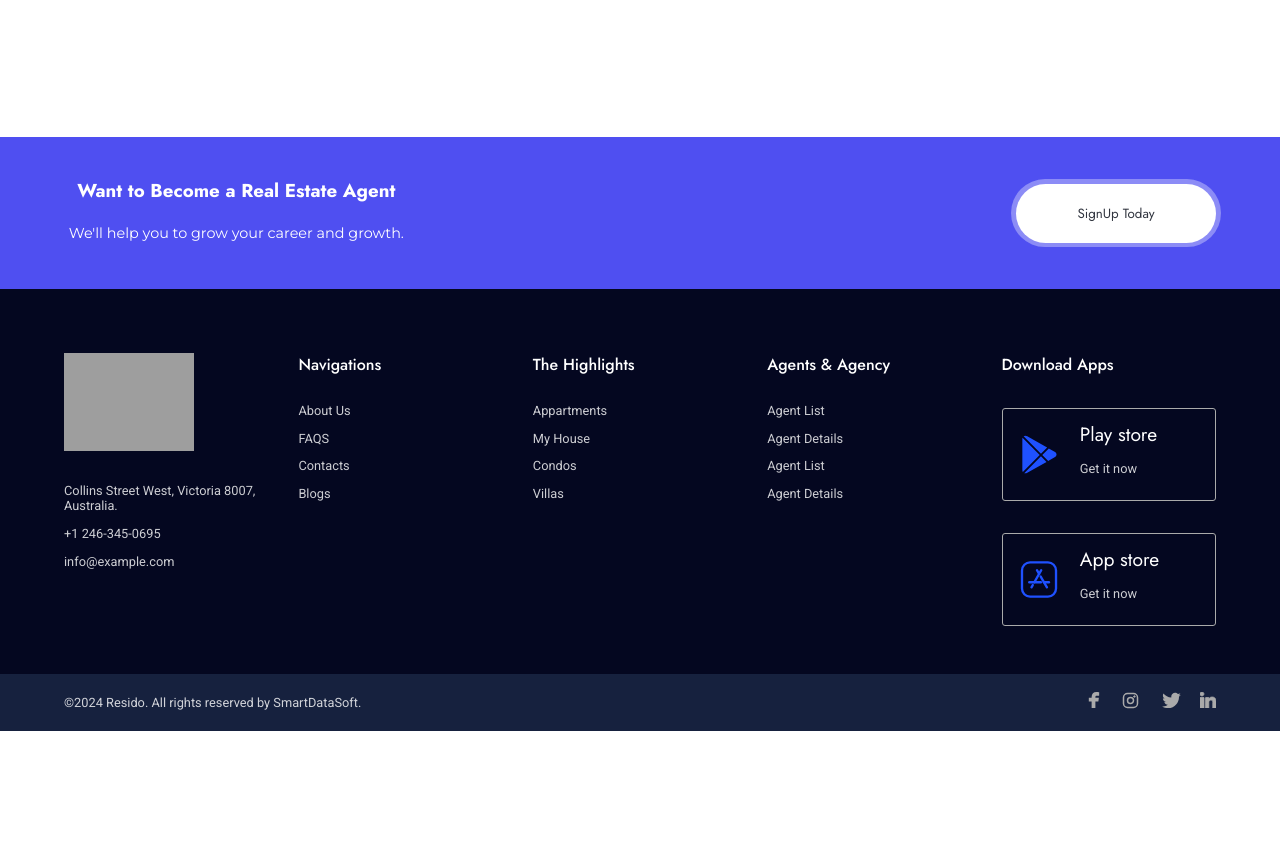
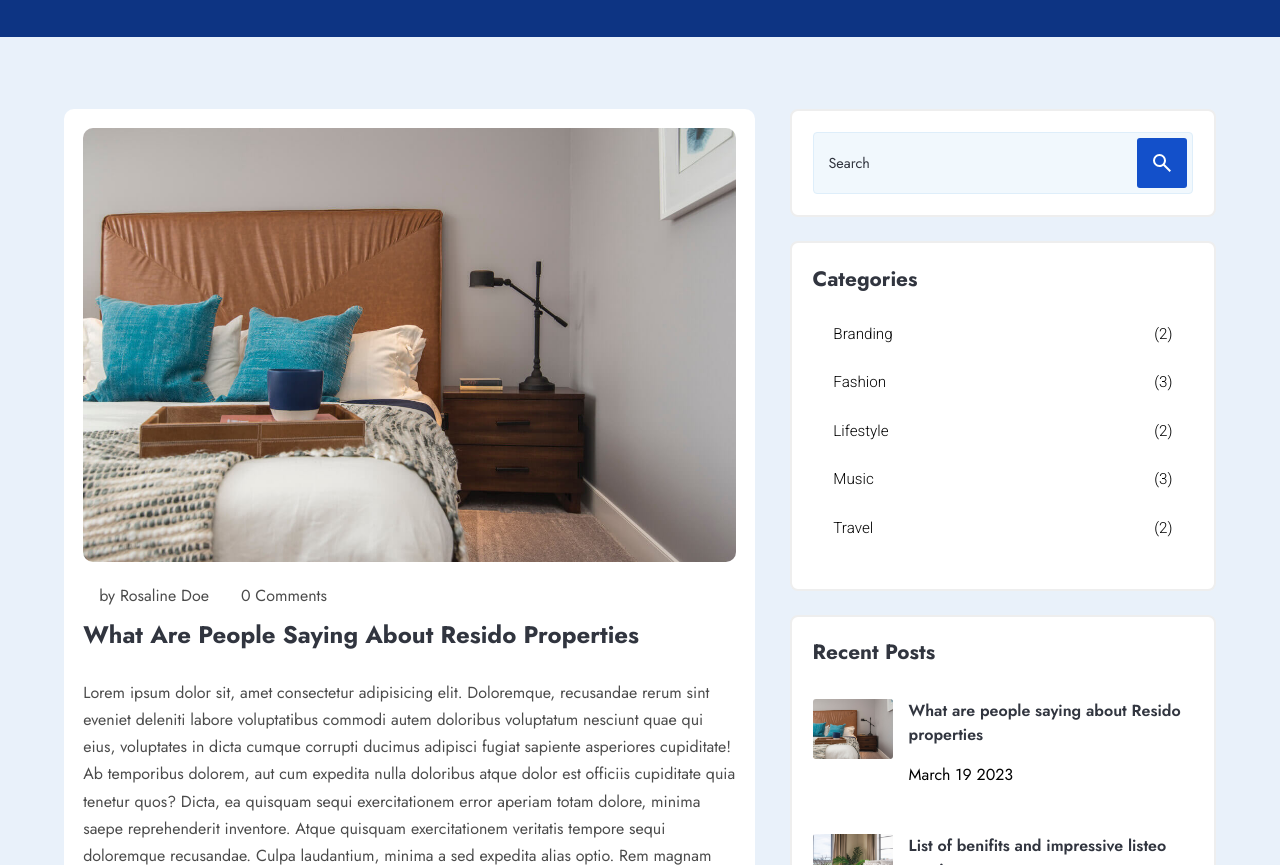
Before and after one commit to AliCamara20/Real-estate-website, a React (Vite) app: page /Real-estate-website/blogs/0 in a window 1280 px wide. Shown: the part 235-1100 px from the top of the page. Before the commit the page ends 966 px from the top, so only its background shows below. Built offline with nearby package versions, Linux system fonts and the light colour scheme; grey boxes are pictures that could not be loaded; a web font is replaced by a local one.

Commit message:
Add Blog.jsx file to navigate through various blogs

```diff
--- a/src/App.jsx
+++ b/src/App.jsx
@@ -3,12 +3,14 @@ import Home from "./Home"
 import About from "./About"
 import Blogs from "./Blogs"
 import Contact from "./Contact"
+import Blog from "./Blog"
 import { BrowserRouter, Routes, Route } from "react-router-dom"
 import Place from "./Place"
 import ErrorPage from "./ErrorPage"
 import CustomCarousel from "./Carousel"
 import PropertyList from "./PropertyList"
 import RatingStars from "./RatingStars"
+
 
 
 function App() {
@@ -25,6 +27,7 @@ function App() {
           <Route path="properties/:locationName" element = {<PropertyList/>} />
           <Route path="about" element = {<About />} />
           <Route path="blogs" element = {<Blogs />} />
+          <Route path="blogs/:blogId" element = {<Blog />} />
           <Route path="contact" element = {<Contact />} />
           <Route path="*" element = {<ErrorPage />} />
         </Route>
--- /dev/null
+++ b/src/Blog.jsx
@@ -0,0 +1,91 @@
+import { useState } from "react"
+import { blogData } from "./Data"
+import { useParams } from "react-router-dom";
+import BlogsSidebar from "./BlogsSidebar";
+import RelatedTags from "./RelatedTags";
+import SocialMediaLinks from "./SocialMediaLinks";
+const Blog = ()=> {
+    const[blogs, setBlogs] = useState(blogData);
+    const {blogId} = useParams();
+    const selectedBlog = blogs.find( blog => blog.id === Number(blogId));
+
+    return(
+
+        <section className="selected_blog_section property_list">
+            <div className="prop_list_header">
+                <div className="container">
+                <div className="header_info">
+                    <p className="header_info_title">Blog Detail</p>
+                    <p className="header_info_desc">See Our Latest news</p>
+                </div>
+                </div>
+            </div>
+            <div className="container">
+                <div className="selected_blog_detail place_info_container">
+                    <div className="selected_blog">
+                        <img src={selectedBlog.blog_img} alt="" className="selected_blog_img" />
+                        <div className="blog_writer__blog_comments">
+                            <p className="blog_writer">by Rosaline Doe</p>
+                            <p className="blog_comments">{selectedBlog.comments} Comments</p>
+                        </div>
+                        <h2 className="blog_title">{selectedBlog.title}</h2>
+                        <p className="blog_detail">
+                            Lorem ipsum dolor sit, amet consectetur adipisicing elit.
+                            Doloremque, recusandae rerum sint eveniet deleniti labore
+                            voluptatibus commodi autem doloribus voluptatum nesciunt
+                            quae qui eius, voluptates in dicta cumque corrupti ducimus
+                            adipisci fugiat sapiente asperiores cupiditate! Ab temporibus
+                            dolorem, aut cum expedita nulla doloribus atque dolor est
+                            officiis cupiditate quia tenetur quos? Dicta, ea quisquam
+                            sequi exercitationem error aperiam totam dolore, minima
+                            saepe reprehenderit inventore. Atque quisquam exercitationem
+                            veritatis tempore sequi doloremque recusandae. Culpa laudantium,
+                            minima a sed expedita alias optio. Rem magnam odio rerum?
+                            Ab, perferendis? Distinctio dolores doloribus ratione
+                            expedita a neque dignissimos, earum quas alias officiis
+                            laudantium libero?
+                        </p>
+                        <p className="blog_detail">
+                            Lorem ipsum dolor sit amet consectetur adipisicing elit.
+                            Nisi velit alias ipsam perferendis repellat, voluptatibus
+                            beatae accusantium, quis aperiam nihil sed porro hic quisquam,
+                            praesentium architecto officiis maiores consequatur eligendi
+                            vel corrupti consequuntur repellendus? Necessitatibus,
+                            aspernatur corporis labore laboriosam saepe quae sint
+                            asperiores quos commodi, pariatur ipsam modi dignissimos
+                            consectetur cupiditate! Unde, labore placeat! Itaque
+                            repellendus quasi iste impedit id.
+                        </p>
+                        <p className="blog_detail quote">
+                            <span className="quote__quote">
+                                Lorem ipsum dolor sit amet consectetur adipisicing elit.
+                                Magni dignissimos aut sapiente temporibus accusantium
+                                laborum tempore recusandae quam, molestiae dolores corporis
+                                ea perferendis eveniet dicta atque eius mollitia optio!
+                                Voluptatum?
+                            </span>
+                            <span className="quote__author">- Rosaline Pong</span>
+                        </p>
+                        <div className="related_tags__sm_links_row row">
+                            <div className="related_tags">
+                                <h4>Related Tags</h4>
+                                <RelatedTags />
+                            </div>
+                            <div className="selected_blog_sm_links">
+                                <h4>Social Share</h4>
+                                <SocialMediaLinks />
+                            </div>
+                        </div>
+                    </div>
+                    <BlogsSidebar />
+                </div>
+            </div>
+
+        </section>
+
+
+
+    )
+}
+
+export default Blog
--- a/src/BlogPosts.jsx
+++ b/src/BlogPosts.jsx
@@ -22,8 +22,7 @@ const Post = ({post}) => {
             <img src={post.blog_img} alt="" className="post_img" />
             <div className="post_desc">
                 <p className="post_title">{post.title}</p>
-                <p className="published_date posted_date">
-                    <img src={calendarIcon} alt="" className="calendar_icon" />
+                <p className=" posted_date">
                     <span className="post_date">{post.published_at}</span>
                 </p>
             </div>
--- a/src/Blogs.jsx
+++ b/src/Blogs.jsx
@@ -20,7 +20,7 @@ const Blogs = () =>{
                </div>
                <div className="blog_container__blog_sidebar row">
                   <BlogsContainer />
-                  <BlogsSidebar />
+
                </div>
 
             </div>
--- a/src/BlogsContainer.jsx
+++ b/src/BlogsContainer.jsx
@@ -2,39 +2,38 @@ import { blogData } from "./Data"
 import calendarIcon from './assets/date.svg'
 import commentsIcon from './assets/comments.svg'
 import { useState } from "react"
+import { Link, Outlet } from "react-router-dom"
+import { useNavigate } from "react-router-dom"
 const BlogsContainer = () => {
     const [data, setData] = useState(blogData);
     const blogInfo = data.map( d => <Blog blog={d} key={d.id} />)
     return(
+        <>
         <div className="blogs_container">
             {blogInfo}
+            <Outlet />
+
         </div>
+        </>
+
     )
 }
 
 
 const Blog = ({blog}) => {
+    const navigate = useNavigate();
+
     return(
         <div className="blog_card">
-            <a href="" className="blog_img_link">
+            <Link to={`${blog.id}`} className="blog_img_link">
                 <img src={blog.blog_img} alt="" className="blog_img" />
-            </a>
+            </Link>
             <div className="blog_desc">
-                    <div className="published_date__comments">
-                        <p className="published_date">
-                            <img src={calendarIcon} alt="" className="calendar_icon" />
-                            <span className="pub_date">{blog.published_at}</span>
-                        </p>
-                        <p className="comments">
-                            <img src={commentsIcon} alt="" className="calendar_icon" />
-                            <span className="pub_date">{blog.comments} Comments</span>
-                        </p>
-                    </div>
-                    <h1 className="blog_title">{blog.title}</h1>
-                    <p className="blog_detail">{blog.detail}</p>
-                    <a href="" className="continue_link">Continue ➡</a>
-
-                </div>
+                <p className="published_date">{blog.published_at}</p>
+                <h3 className="blog_title">{blog.title}</h3>
+                <p className="blog_detail">{blog.detail}</p>
+                <Link to={`${blog.id}`} className="continue_link" >Continue ➡</Link>
+            </div>
         </div>
     )
 }
--- a/src/Carousel.jsx
+++ b/src/Carousel.jsx
@@ -27,6 +27,7 @@ const CustomCarousel = ({images}) => {
 
    return(
     <Carousel responsive={responsive}
+
         customButtonGroup={<ButtonGroup /> }
         removeArrowOnDeviceType={["tablet", "mobile", 'desktop']}
     >
--- /dev/null
+++ b/src/RelatedTags.jsx
@@ -0,0 +1,12 @@
+
+const RelatedTags = () => {
+  return(
+    <div className="tag_box">
+        <p className="tag">Organic</p>
+        <p className="tag">Food</p>
+        <p className="tag">Tasty</p>
+    </div>
+  )
+}
+
+export default RelatedTags
--- a/src/index.css
+++ b/src/index.css
@@ -1797,7 +1797,7 @@ footer{
 }
 
 .blogs{
-  background-color:#f1f8fd;
+  background-color:#c2d2e275;
 }
 
 .blog_header{
@@ -1825,14 +1825,17 @@ footer{
   margin-top: .3em;
 }
 
-.blogs_container, .blogs_sidebar{
+.blogs_container, .blogs_sidebar, .selected_blog{
   margin: 1.5em 0;
 }
 
-.blog_card{
+
+.blog_card, .selected_blog{
   background-color: #fff;
   padding: .7em;
   border-radius: 10px;
+  font-family: var(--header-font);
+
 }
 
 .blog_card .blog_img{
@@ -1852,40 +1855,37 @@ footer{
   display: flex;
   justify-content: flex-start;
   column-gap: 2em;
-  font-family: var(--primary-font)
-
-}
-
-.published_date, .comments{
-  display: flex;
-  align-items: center;
-  column-gap: 5px;
-  font-size: 1rem;
-  opacity: .8;
-
+
+}
+
+.published_date{
+  font-size: .8rem;
+  background-color: rgb(22, 83, 62);
+  display: inline-block;
+  padding: .3em 1em;
+  border-radius: 3px;
+  color: #fff;
 }
 
 .blog_title{
   margin: 0;
-  font-size: 2rem;
   text-transform: capitalize;
   line-height: 1;
 }
 
 .blog_detail{
-  font-family: var(--primary-font);
   opacity: .8;
   line-height: 1.5;
 
 }
 .continue_link{
-  font-family: 'Noto Serif', serif;
-  font-style: italic;
-  font-size: 1.1rem;
+  font-size: 1rem;
   text-decoration: none;
   display: block;
   padding: 0 0 1em 0;
   color:#0666cc;
+  font-weight: 490;
+  cursor: pointer;
 }
 
 .search_box{
@@ -1970,10 +1970,6 @@ footer{
   content: '';
   position: absolute;
   width: 6px;
-  height: 6px;
-  background-color: #0666cc;
-  left: -20px;
-  border-radius: 50%;
 }
 
 .blog_post{
@@ -1982,6 +1978,7 @@ footer{
   align-items: flex-start;
   justify-self: flex-start;
   column-gap: 1em;
+  font-family: var(--header-font);
 }
 
 .post_img{
@@ -1995,23 +1992,19 @@ footer{
   font-size: 1rem;
   font-weight: 600;
   margin: 0;
-  font-family: 'Montserrat', sans-serif;
   line-height: 1.5;
   color: var(--primary-color);
 }
 
-.posted_date{
-  font-weight: 300;
-  font-family: var(--primary-font);
-}
+
 .tag{
-  font-family: var(--primary-font);
+  font-family: var(--header-font);
   font-weight: 400;
   opacity: .7;
   font-size: .96rem;
   display: inline-block;
   border: 1px solid #ddd;
-  padding: .7em 1.5em;
+  padding: .5em 1.5em;
   margin: .3em 0;
 
 }
@@ -2222,6 +2215,59 @@ footer{
 .crsl_ind + .crsl_ind{
   margin-left: 1em;
 }
+.selected_blog_section{
+  background-color: #e9f1fa;
+}
+
+.selected_blog_detail{
+  margin: 3em 0;
+}
+
+.selected_blog{
+  padding:  1.2em;
+}
+
+.selected_blog .selected_blog_img{
+  border-radius: 10px;
+}
+
+.blog_writer__blog_comments{
+  display: flex;
+  column-gap: 2em;
+  padding: 0 1em;
+}
+
+.blog_writer, .blog_comments, .selected_blog .blog_detail{
+  opacity: .7;
+}
+
+.selected_blog .blog_detail{
+  line-height: 1.7;
+  margin: 2em 0;
+}
+
+.quote{
+  background-color:  #f8f9fa;
+  padding: 3em;
+}
+
+.quote > *{
+  display: block;
+  font-style: italic;
+
+}
+.quote .quote__quote{
+  line-height: 1.9;
+}
+.quote .quote__author{
+  font-size: clamp(1rem, .875rem + 1vw, 1.2rem);
+  font-weight: 700;
+  opacity: 1;
+  color: rgb(0, 0, 0);
+  margin: 1em 0 0 0 ;
+}
+
+
 @media  (min-width: 700px){
   .row{
     display: flex;
@@ -2244,13 +2290,13 @@ footer{
     gap: 20px;
   }
 
+
+
   .footer_columns, .amenities, .property_review, .agents_grid{
     grid-template-columns: repeat(auto-fit, minmax(200px, 1fr));
   }
 
- .agents_grid{
-
- }
+
   .amenities{
     row-gap: 2px;
   }
@@ -2323,17 +2369,16 @@ footer{
     width: 95%;
   }
 
-  .blogs_container{
-    width: 60%;
-  }
+
 
   .blogs_sidebar{
     width: 37%;
   }
-
-  .blog_container__blog_sidebar{
-    align-items: flex-start;
-  }
+  .selected_blog{
+    width: 60%;
+  }
+
+
 
   .about_hero-img {
     width: 47%;
@@ -2341,6 +2386,14 @@ footer{
 
   .about_hero-text, .work_processes{
     width: 50%;
+  }
+  .blogs_container{
+    display: grid;
+    grid-template-columns: repeat(auto-fit, minmax(300px, 1fr));
+    gap: 2em;
+  }
+  .blog_card + .blog_card{
+    margin: 0;
   }
 
 }
```
Also changed, not shown: src/SocialShare.jsx (added).
